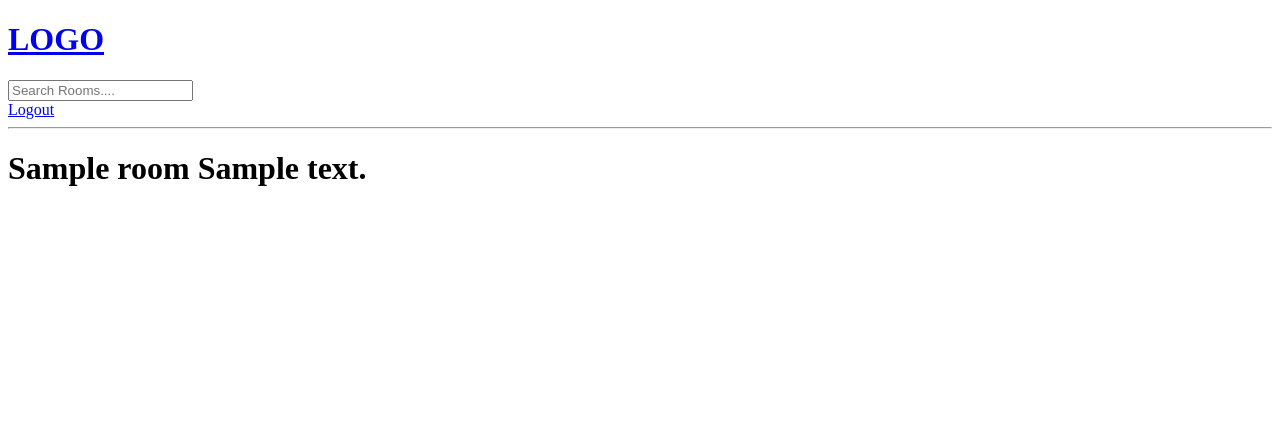
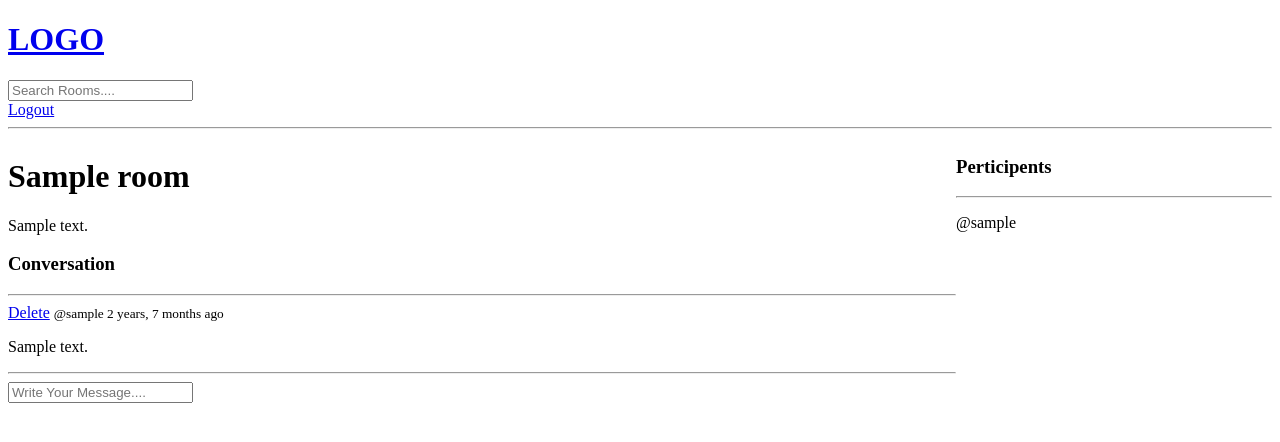
Before and after one commit to sagoresarker/StudyGroup, a Django app: page /room/1/ in a window 1280 px wide. Shown: the top 442 px of the page. Run offline with Django 4.2, Linux system fonts and the light colour scheme; a user stored in the database is signed in; tables that the repository leaves empty hold one stand-in row (values such as "Sample post").

Commit message:
Add couple of file

```diff
--- a/studybud/base/models.py
+++ b/studybud/base/models.py
@@ -15,7 +15,8 @@ class Room(models.Model):
     topic = models.ForeignKey(Topic, on_delete=models.SET_NULL, null=True)
     name = models.CharField(max_length=200)
     description = models.TextField(null=True, blank=True)
-    # participants =
+    participants = models.ManyToManyField(
+        User, related_name='participant', blank=True)
     updated = models.DateTimeField(auto_now=True)
     created = models.DateTimeField(auto_now_add=True)
 
@@ -33,5 +34,8 @@ class Message(models.Model):
     updated = models.DateTimeField(auto_now=True)
     created = models.DateTimeField(auto_now_add=True)
 
+    class Meta:
+        ordering = ['-updated', '-created']
+
     def __str__(self):
         return self.body[0:50]
--- a/studybud/base/templates/base/room.html
+++ b/studybud/base/templates/base/room.html
@@ -1,9 +1,55 @@
 {% extends 'main.html' %}
 
 {% block content %}
-<h1>
-    {{room.name}}
-    {{room.description}}
-</h1>
+
+<style>
+    .room-container{
+        display: grid;
+        grid-template-columns: 3fr 1fr;
+
+    }
+</style>
+
+<div class="room-container">
+
+    <div>
+        <h1> {{room.name}} </h1>
+        <p>{{room.description}}</p>
+            <div class="comment-wrapper">
+                <h3>Conversation</h3>
+                <hr>
+                {% for message in room_messages %}
+                    <div>
+                        {% if request.user == message.user %}
+                        <a href="{% url 'delete-message' message.id %}">Delete</a>
+                        {% endif %}
+                        <small>@{{message.user}}  {{message.created|timesince}} ago</small>
+                        <p>{{message.body}}</p>
+                        <hr>
+                    </div>
+                {% endfor %}
+            </div>
+
+            {% if request.user.is_authenticated %}
+            <div class="comment-form">
+                <form method="POST" action="">
+                    {% csrf_token %}
+                    <input type="text" name="body" placeholder="Write Your Message....">
+                </form>
+            </div>
+        {% endif %}
+    </div>
+
+    <div>
+        <h3>Perticipents</h3>
+        <hr>
+
+        {% for participant in participants %}
+            <p>@{{participant.username}}</p>
+
+        {% endfor %}
+    </div>
+
+</div>
 
 {% endblock %}
--- a/studybud/base/urls.py
+++ b/studybud/base/urls.py
@@ -13,5 +13,7 @@ urlpatterns = [
     path('create-room/', views.createRoom, name='create-room'),
     path('update-room/<str:pk>/', views.updateRoom, name='update-room'),
     path('delete-room/<str:pk>/', views.deleteRoom, name='delete-room'),
+    path('delete-message/<str:pk>/', views.deleteMessage, name='delete-message'),
+    path('profile/<str:pk>/', views.userProfile, name='user-profile'),
 
 ]
--- a/studybud/base/views.py
+++ b/studybud/base/views.py
@@ -1,5 +1,5 @@
 from .forms import RoomForm
-from .models import Room, Topic
+from .models import Message, Room, Topic, Message
 from django.contrib import messages
 from django.contrib.auth.models import User
 from django.shortcuts import render, redirect
@@ -74,13 +74,40 @@ def home(request):
 
     topics = Topic.objects.all()
     room_count = rooms.count()
-    context = {'rooms': rooms, 'topics': topics, 'room_count': room_count}
+
+    room_messages = Message.objects.filter(Q(room__topic__name__icontains=q))
+
+    context = {'rooms': rooms, 'topics': topics,
+               'room_count': room_count, 'room_messages': room_messages}
     return render(request, 'base/home.html', context)
+
+
+def userProfile(request, pk):
+    user = User.objects.get(id=pk)
+    rooms = user.room_set.all()
+    room_messages = user.message_set.all()
+    topics = Topic.objects.all()
+    context = {'user': user, 'rooms': rooms,
+               'room_messages': room_messages, 'topics': topics}
+    return render(request, 'base/profile.html', context)
 
 
 def room(request, pk):
     room = Room.objects.get(id=pk)
-    context = {'room': room}
+    room_messages = room.message_set.all()
+    participants = room.participants.all()
+
+    if request.method == 'POST':
+        message = Message.objects.create(
+            user=request.user,
+            room=room,
+            body=request.POST.get('body')
+        )
+        room.participants.add(request.user)
+        return redirect('room', pk=room.id)
+
+    context = {'room': room, 'room_messages': room_messages,
+               'participants': participants}
     return render(request, 'base/room.html', context)
 
 
@@ -126,3 +153,15 @@ def deleteRoom(request, pk):
         room.delete()
         return redirect('home')
     return render(request, 'base/delete.html', {'obj': room})
+
+
+@login_required(login_url='login')
+def deleteMessage(request, pk):
+    message = Message.objects.get(id=pk)
+    if request.user != message.user:
+        return HttpResponse("You're not allowed")
+
+    if request.method == 'POST':
+        message.delete()
+        return redirect('home')
+    return render(request, 'base/delete.html', {'obj': message})
```
Also changed, not shown: studybud/base/templates/base/home.html (+6 -29 lines).
